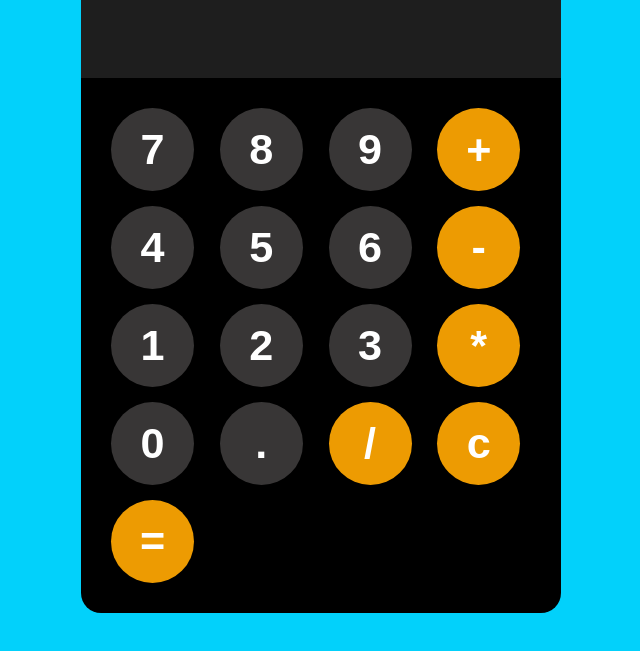
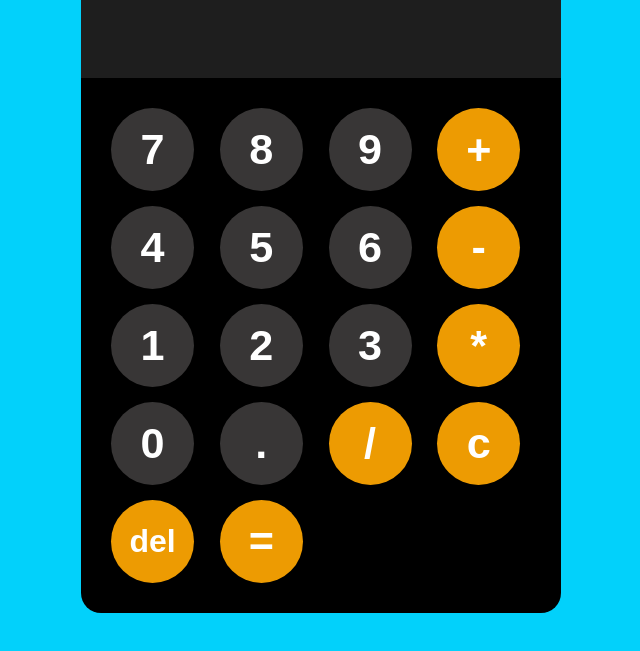
Before and after one commit to YakubKhan-25/Calculator, a plain HTML site: page index.html in a window 1280 px wide. Shown: the part 143-794 px from the top of the page, without its empty margins (319-959 px from the left). Drawn offline with Linux system fonts and the light colour scheme.

Commit message:
The del button added

```diff
--- a/calculator.js
+++ b/calculator.js
@@ -6,6 +6,9 @@ function addvalue(input){
 function cleardisplay(){
     display.value = "";
 }
+function deletenumber(){
+    display.value = display.value.toString().slice(0,-1);
+}
 function calculate(){
     display.value = eval(display.value);
 }
--- a/index.html
+++ b/index.html
@@ -27,6 +27,7 @@
             <button onclick="addvalue('.')">.</button>
             <button onclick="addvalue('/')" class="operators">/</button>
             <button onclick="cleardisplay()" class="operators">c</button>
+            <button onclick="deletenumber()" class="operators" style="font-size: 2rem;">del</button>
             <button onclick="calculate()" class="operators">=</button>
         </div>
     </div>
```
